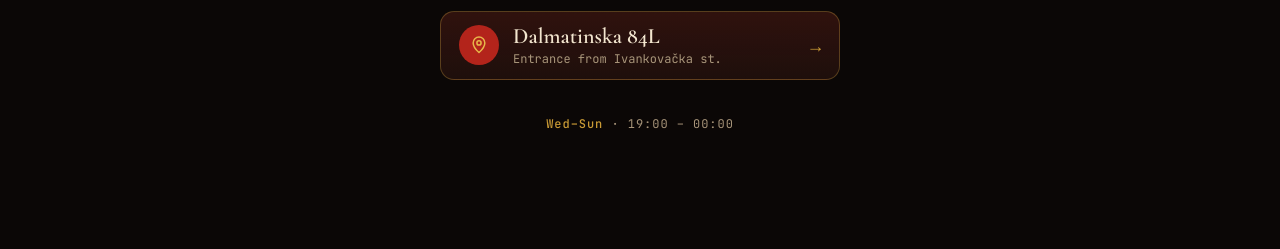
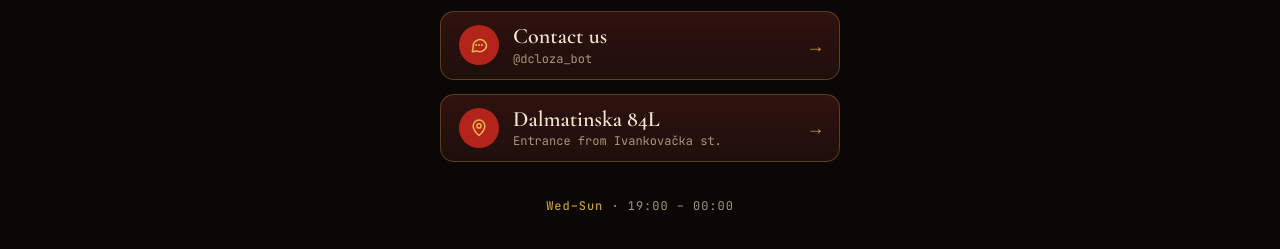
Before and after one commit to zhuralol/zhuralol.github.io, a plain HTML site: page dcloza/index.html in a window 1280 px wide. Shown: the part 679-928 px from the top of the page. Before the commit the page ends 851 px from the top, so only its background shows below. Drawn offline with nearby package versions, Linux system fonts and the light colour scheme.

Commit message:
Add Contact us bot link to DC Loža page
Co-Authored-By: Claude Opus 5.5 <noreply@anthropic.com>

```diff
--- a/dcloza/index.html
+++ b/dcloza/index.html
@@ -129,6 +129,7 @@
     .links li:nth-child(1) { animation-delay: 0.32s; }
     .links li:nth-child(2) { animation-delay: 0.4s; }
     .links li:nth-child(3) { animation-delay: 0.48s; }
+    .links li:nth-child(4) { animation-delay: 0.56s; }
 
     .link {
       position: relative;
@@ -178,7 +179,7 @@
       font-size: 12px;
       letter-spacing: 0.08em;
       color: var(--muted);
-      animation: rise 0.7s 0.56s ease-out both;
+      animation: rise 0.7s 0.64s ease-out both;
     }
     .hours b { color: var(--gold-soft); font-weight: 500; }
 
@@ -231,6 +232,15 @@
         </a>
       </li>
       <li>
+        <a class="link" href="https://t.me/dcloza_bot" target="_blank" rel="noopener">
+          <span class="icon" aria-hidden="true">
+            <svg viewBox="0 0 24 24" fill="none" stroke="currentColor" stroke-width="1.8" stroke-linecap="round" stroke-linejoin="round"><path d="M21 12a8 8 0 0 1-11.6 7.1L4 20l1-4.6A8 8 0 1 1 21 12Z"/><path d="M8.5 12h.01M12 12h.01M15.5 12h.01" stroke-width="2.4"/></svg>
+          </span>
+          <span class="label"><strong>Contact us</strong><span>@dcloza_bot</span></span>
+          <span class="arrow" aria-hidden="true">→</span>
+        </a>
+      </li>
+      <li>
         <a class="link" href="https://maps.app.goo.gl/KcwWuR8MKvZyL5Jy6" target="_blank" rel="noopener">
           <span class="icon" aria-hidden="true">
             <svg viewBox="0 0 24 24" fill="none" stroke="currentColor" stroke-width="1.8" stroke-linecap="round" stroke-linejoin="round"><path d="M12 21s-7-6.2-7-11.5a7 7 0 0 1 14 0C19 14.8 12 21 12 21Z"/><circle cx="12" cy="9.5" r="2.5"/></svg>
```
